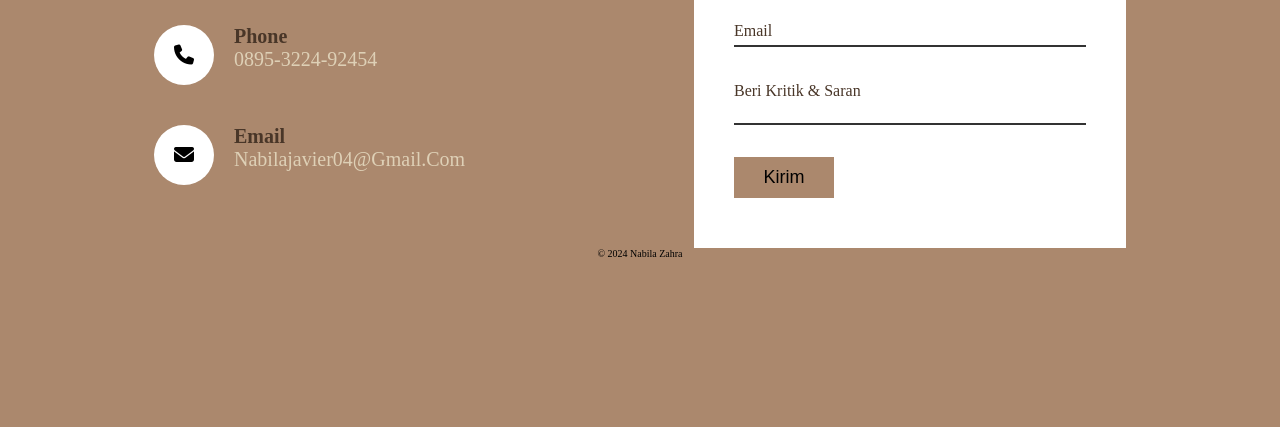
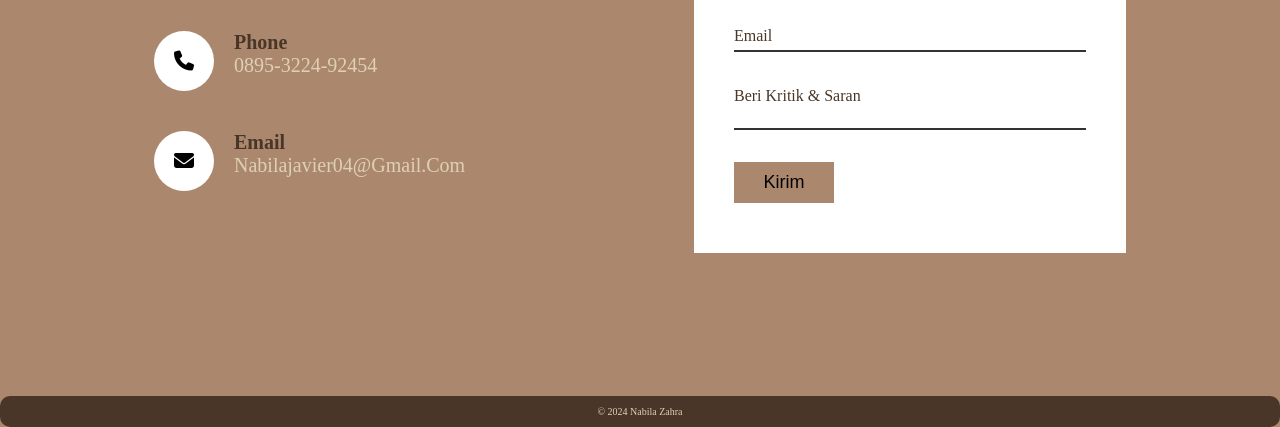
Before and after one commit to abilaaaaaa04/Nabila-Batik, a plain HTML site: page index.html in a window 1280 px wide. Shown: the part 2267-2694 px from the top of the page. Drawn offline with Linux system fonts and the light colour scheme; a web font is replaced by a local one.

Commit message:
style.css

```diff
--- a/style.css
+++ b/style.css
@@ -466,3 +466,14 @@ header .icons a:hover {
     padding: 10px;
     font-size: 18px;
 }
+footer {
+    margin-top: 10px;
+    padding: 10px;
+    background-color: #493628;
+    border-radius: 10px;
+    color: #DED0B6;
+    text-align: center;
+    width: 100%;
+    position: absolute;
+    bottom: 0;
+}
```
